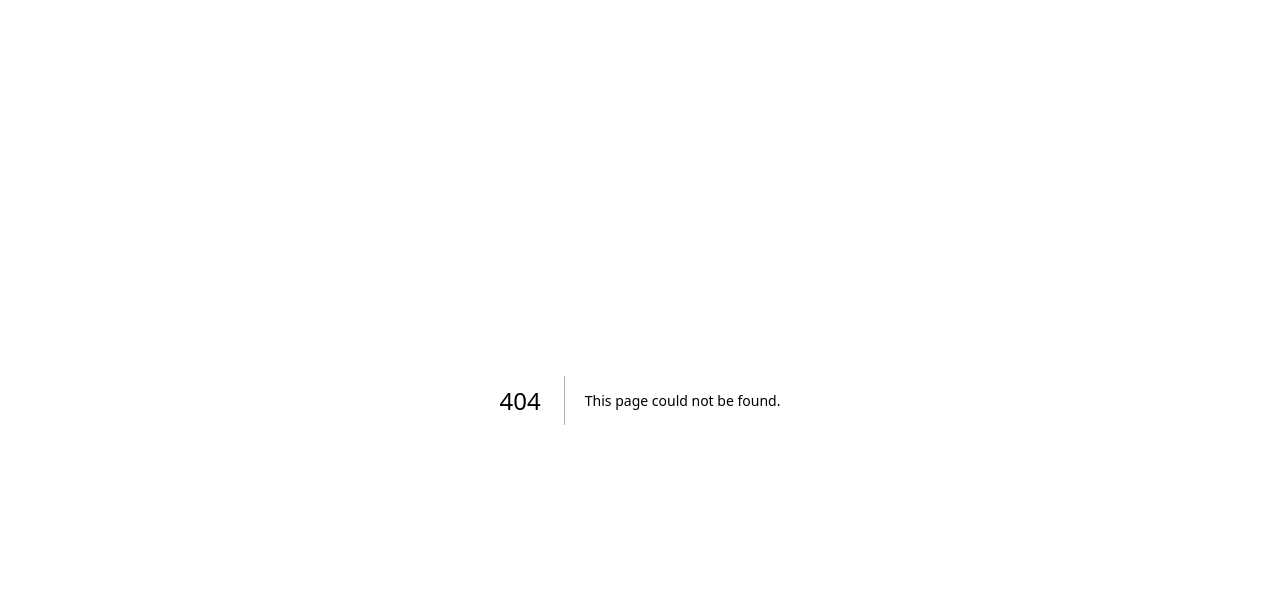
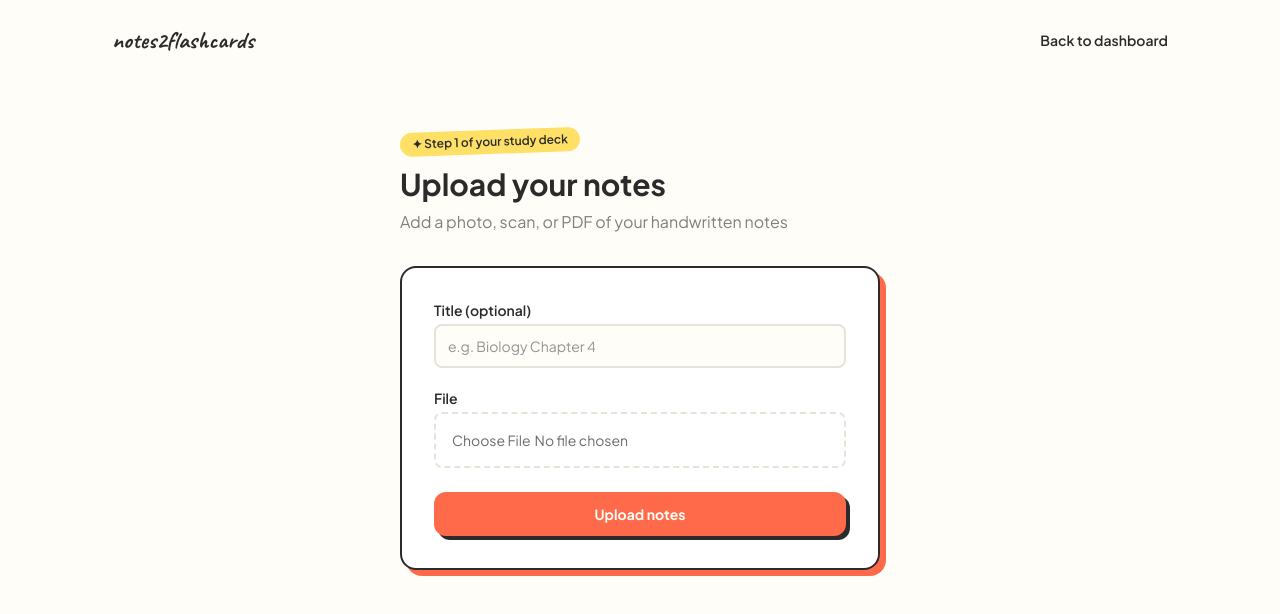
Before and after one commit to meghaasinghh/notes-to-flashcards, a Next.js app: page /upload in a window 1280 px wide. Before the commit this address had no page. Shown: the top 614 px of the page. Built offline with nearby package versions, Linux system fonts and the light colour scheme; no server answers; sample sign-in values are in the browser's storage.

Commit message:
feat: add note upload with Cloudinary storage and MongoDB tracking

```diff
--- /dev/null
+++ b/src/app/api/notes/upload/route.ts
@@ -0,0 +1,63 @@
+import { NextResponse } from "next/server";
+import { getServerSession } from "next-auth";
+import cloudinary from "@/lib/cloudinary";
+import { connectToDatabase } from "@/lib/mongoose";
+import Note from "@/models/Note";
+
+export async function POST(req: Request) {
+  try {
+    const session = await getServerSession();
+
+    if (!session || !session.user?.email) {
+      return NextResponse.json(
+        { error: "You must be logged in to upload notes" },
+        { status: 401 }
+      );
+    }
+
+    const formData = await req.formData();
+    const file = formData.get("file") as File | null;
+    const title = formData.get("title") as string;
+
+    if (!file) {
+      return NextResponse.json(
+        { error: "No file provided" },
+        { status: 400 }
+      );
+    }
+
+    // Convert file to a format Cloudinary can accept
+    const bytes = await file.arrayBuffer();
+    const buffer = Buffer.from(bytes);
+    const base64 = buffer.toString("base64");
+    const dataUri = `data:${file.type};base64,${base64}`;
+
+    const isPdf = file.type === "application/pdf";
+
+    const uploadResult = await cloudinary.uploader.upload(dataUri, {
+      folder: "notes-to-flashcards",
+      resource_type: isPdf ? "raw" : "image",
+    });
+
+    await connectToDatabase();
+
+    const newNote = await Note.create({
+      userId: session.user.email,
+      title: title || file.name,
+      fileUrl: uploadResult.secure_url,
+      fileType: isPdf ? "pdf" : "image",
+      ocrStatus: "pending",
+    });
+
+    return NextResponse.json(
+      { message: "Upload successful", note: newNote },
+      { status: 201 }
+    );
+  } catch (error) {
+    console.error("Upload error:", error);
+    return NextResponse.json(
+      { error: "Something went wrong during upload" },
+      { status: 500 }
+    );
+  }
+}
--- /dev/null
+++ b/src/app/upload/page.tsx
@@ -0,0 +1,150 @@
+"use client";
+
+import { useState } from "react";
+import { useSession } from "next-auth/react";
+import { useRouter } from "next/navigation";
+import { useEffect } from "react";
+import Link from "next/link";
+
+export default function UploadPage() {
+  const { data: session, status } = useSession();
+  const router = useRouter();
+  const [file, setFile] = useState<File | null>(null);
+  const [title, setTitle] = useState("");
+  const [uploading, setUploading] = useState(false);
+  const [error, setError] = useState("");
+  const [success, setSuccess] = useState(false);
+
+  useEffect(() => {
+    if (status === "unauthenticated") {
+      router.push("/login");
+    }
+  }, [status, router]);
+
+  async function handleUpload(e: React.FormEvent) {
+    e.preventDefault();
+    setError("");
+    setSuccess(false);
+
+    if (!file) {
+      setError("Please choose a file first");
+      return;
+    }
+
+    setUploading(true);
+
+    const formData = new FormData();
+    formData.append("file", file);
+    formData.append("title", title || file.name);
+
+    try {
+      const res = await fetch("/api/notes/upload", {
+        method: "POST",
+        body: formData,
+      });
+
+      const data = await res.json();
+
+      if (!res.ok) {
+        setError(data.error || "Upload failed");
+        setUploading(false);
+        return;
+      }
+
+      setSuccess(true);
+      setFile(null);
+      setTitle("");
+      setUploading(false);
+    } catch {
+      setError("Something went wrong. Please try again.");
+      setUploading(false);
+    }
+  }
+
+  if (status === "loading") {
+    return (
+      <div className="flex flex-1 items-center justify-center bg-paper">
+        <p className="font-handwritten text-2xl text-ink">Loading...</p>
+      </div>
+    );
+  }
+
+  if (!session) {
+    return null;
+  }
+
+  return (
+    <div className="flex-1 bg-paper">
+      <nav className="flex items-center justify-between px-8 sm:px-12 py-6 max-w-6xl mx-auto">
+        <Link href="/" className="font-handwritten text-2xl font-bold text-ink">
+          notes2flashcards
+        </Link>
+        <Link href="/dashboard" className="text-sm font-semibold text-ink hover:text-coral transition-colors">
+          Back to dashboard
+        </Link>
+      </nav>
+
+      <div className="max-w-xl mx-auto px-8 sm:px-12 py-12">
+        <span className="inline-block bg-highlight text-ink text-xs font-semibold px-3 py-1 rounded-full -rotate-2 mb-3">
+          ✦ Step 1 of your study deck
+        </span>
+        <h1 className="text-3xl font-bold text-ink mb-2">
+          Upload your notes
+        </h1>
+        <p className="text-ink/60 mb-8">
+          Add a photo, scan, or PDF of your handwritten notes
+        </p>
+
+        <form onSubmit={handleUpload} className="bg-white border-2 border-ink rounded-2xl shadow-hard-coral p-8">
+          <div className="mb-5">
+            <label className="block text-sm font-semibold text-ink mb-1">
+              Title (optional)
+            </label>
+            <input
+              type="text"
+              value={title}
+              onChange={(e) => setTitle(e.target.value)}
+              className="w-full rounded-lg border-2 border-line bg-paper px-3 py-2.5 text-sm text-ink focus:outline-none focus:border-coral transition-colors"
+              placeholder="e.g. Biology Chapter 4"
+            />
+          </div>
+
+          <div className="mb-6">
+            <label className="block text-sm font-semibold text-ink mb-1">
+              File
+            </label>
+            <input
+              type="file"
+              accept="image/*,application/pdf"
+              onChange={(e) => setFile(e.target.files?.[0] || null)}
+              className="w-full text-sm text-ink/70 border-2 border-dashed border-line rounded-lg p-4 cursor-pointer"
+            />
+            {file && (
+              <p className="text-xs text-sage font-medium mt-2">
+                Selected: {file.name}
+              </p>
+            )}
+          </div>
+
+          {error && (
+            <p className="text-sm text-coral font-medium mb-4">{error}</p>
+          )}
+
+          {success && (
+            <p className="text-sm text-sage font-medium mb-4">
+              ✓ Uploaded successfully!
+            </p>
+          )}
+
+          <button
+            type="submit"
+            disabled={uploading}
+            className="w-full rounded-xl bg-coral text-paper py-3 text-sm font-bold shadow-hard hover:translate-x-[2px] hover:translate-y-[2px] hover:shadow-none transition-all disabled:opacity-60"
+          >
+            {uploading ? "Uploading..." : "Upload notes"}
+          </button>
+        </form>
+      </div>
+    </div>
+  );
+}
```
